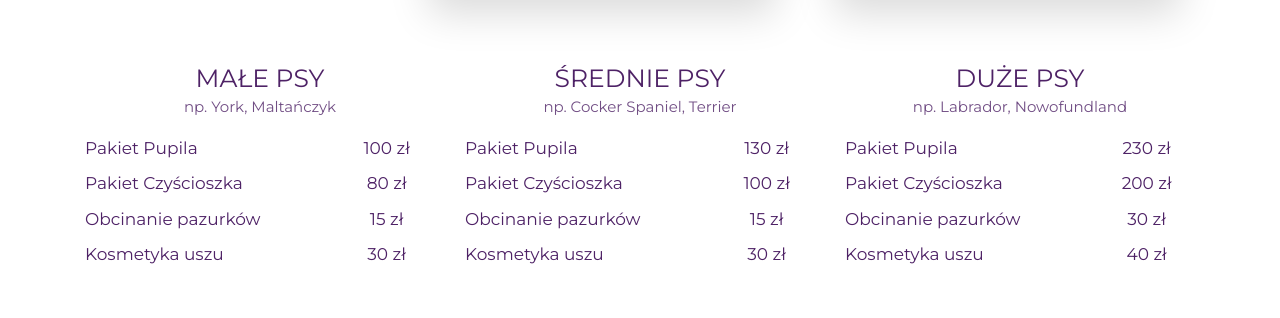
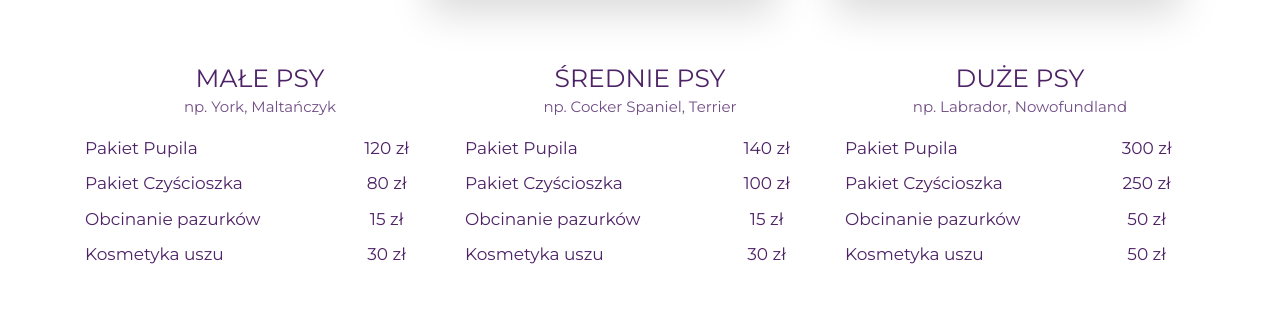
Before and after one commit to KrzysztofZys/psia_moda, a React (Create React App) app: page /prices in a window 1280 px wide. Shown: the part 1200-1518 px from the top of the page. Built offline with nearby package versions, Linux system fonts and the light colour scheme.

Commit message:
Update: Prices for 2025

```diff
--- a/src/pages/prices/index.js
+++ b/src/pages/prices/index.js
@@ -64,7 +64,7 @@ function Prices() {
                 <p className="prices__text">Kosmetyka uszu</p>
               </div>
               <div className="col-4">
-                <p className="prices__text text-center">100 zł</p>
+                <p className="prices__text text-center">120 zł</p>
                 <p className="prices__text text-center">80 zł</p>
                 <p className="prices__text text-center">15 zł</p>
                 <p className="prices__text text-center">30 zł</p>
@@ -84,7 +84,7 @@ function Prices() {
                 <p className="prices__text">Kosmetyka uszu</p>
               </div>
               <div className="col-4">
-                <p className="prices__text text-center">130 zł</p>
+                <p className="prices__text text-center">140 zł</p>
                 <p className="prices__text text-center">100 zł</p>
                 <p className="prices__text text-center">15 zł</p>
                 <p className="prices__text text-center">30 zł</p>
@@ -104,10 +104,10 @@ function Prices() {
                 <p className="prices__text">Kosmetyka uszu</p>
               </div>
               <div className="col-4">
-                <p className="prices__text text-center">230 zł</p>
-                <p className="prices__text text-center">200 zł</p>
-                <p className="prices__text text-center">30 zł</p>
-                <p className="prices__text text-center">40 zł</p>
+                <p className="prices__text text-center">300 zł</p>
+                <p className="prices__text text-center">250 zł</p>
+                <p className="prices__text text-center">50 zł</p>
+                <p className="prices__text text-center">50 zł</p>
               </div>
             </div>
           </div>
```
